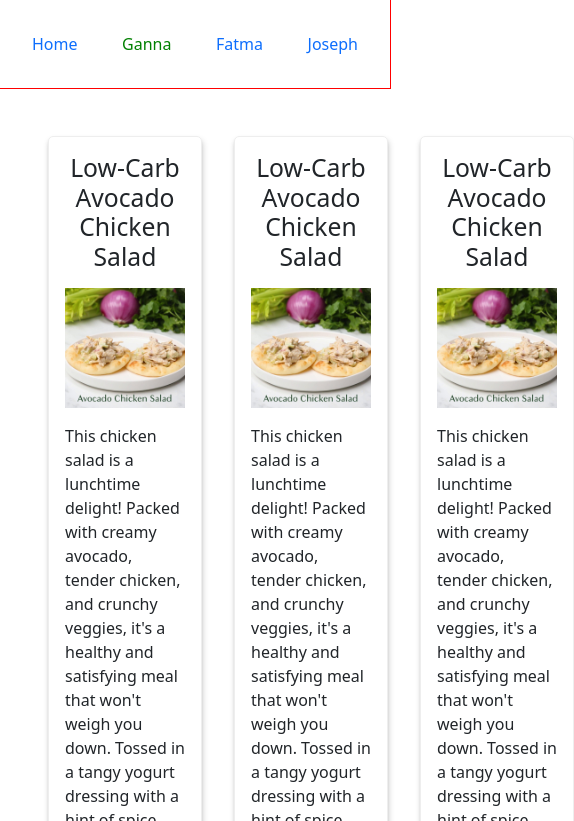
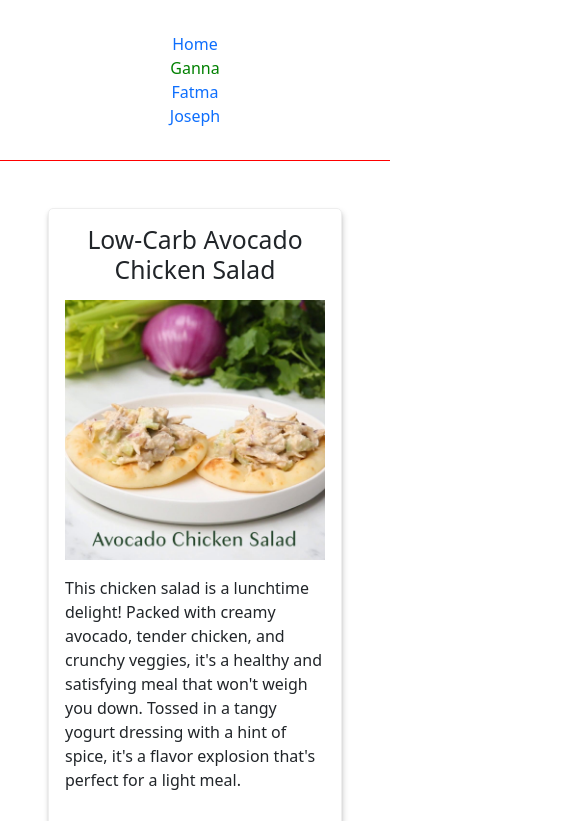
Before and after one commit to GannaKov/wbs-project-team-cb, a plain HTML site: page ganna.html in a window 390 px wide. Shown: the top 821 px of the page, 574 px wide, since content can reach past the window. Drawn offline with nearby package versions, Linux system fonts and the light colour scheme.

Commit message:
responsive header, ganna page

```diff
--- a/ganna.css
+++ b/ganna.css
@@ -9,32 +9,58 @@ img {
 .wbsRecipes-wrp {
   max-width: 1200px;
   margin: 0 auto;
-  /* display: flex;
-  justify-content: center; */
 }
 .wbsRecipes-list {
   display: flex;
+  flex-direction: column;
   gap: 2rem;
+  @media screen and (min-width: 768px) {
+    display: flex;
+    flex-direction: row;
+    flex-wrap: wrap;
+  }
+  /* @media screen and (min-width: 1200px) {
+    display: flex;
+    gap: 2rem;
+  } */
 }
 .wbsRecipes-item {
   padding: 1rem;
   /* width: 400px; */
+
   display: flex;
-  flex-basis: calc((100% - 2 * 2rem) / 3);
+
   flex-direction: column;
   align-items: center;
   border: 1px solid #eee;
   border-radius: 5px;
   box-shadow: 0px 1px 1px rgba(0, 0, 0, 0.12), 0px 4px 4px rgba(0, 0, 0, 0.06),
     1px 4px 6px rgba(0, 0, 0, 0.16);
+
+  @media screen and (min-width: 768px) {
+    flex-basis: calc((100% - 2rem) / 2);
+    &:last-child {
+      margin: 0 auto; /* Выравниваем последний элемент по правому краю */
+    }
+  }
+
+  @media screen and (min-width: 1200px) {
+    flex-basis: calc((100% - 2 * 2rem) / 3);
+  }
 }
+
 .wbsRecipe-title {
   margin-bottom: 1rem;
   text-align: center;
 }
 .wbsRecipe-img {
   margin-bottom: 1rem;
-  width: 400px;
+  /* width: 400px; */
+  transition: transform 250ms cubic-bezier(0.4, 0, 0.2, 1);
+}
+.wbsRecipe-img:hover,
+.wbsRecipe-img:focus {
+  transform: scale(1.15);
 }
 .wbsRecipe-description {
   margin-bottom: 2rem;
@@ -49,6 +75,8 @@ img {
   height: 40px;
   box-shadow: 0 2px 2px 0 rgba(0, 0, 0, 0.12), 0 1px 2px 0 rgba(0, 0, 0, 0.08),
     0 3px 1px 0 rgba(0, 0, 0, 0.1);
+  transition: color 250ms cubic-bezier(0.4, 0, 0.2, 1),
+    background-color 250ms cubic-bezier(0.4, 0, 0.2, 1);
 }
 .wbsRecipe-button:hover,
 .wbsRecipe-button:focus {
--- a/index.css
+++ b/index.css
@@ -4,7 +4,13 @@
 }
 .wbsNav__list {
   display: flex;
-  justify-content: space-between;
+  flex-direction: column;
+  align-items: center;
+  @media screen and (min-width: 768px) {
+    display: flex;
+    flex-direction: row;
+    justify-content: space-between;
+  }
 }
 .wbsNav-item {
 }
```
Also changed, not shown: ganna.html (+1 -0 lines).
